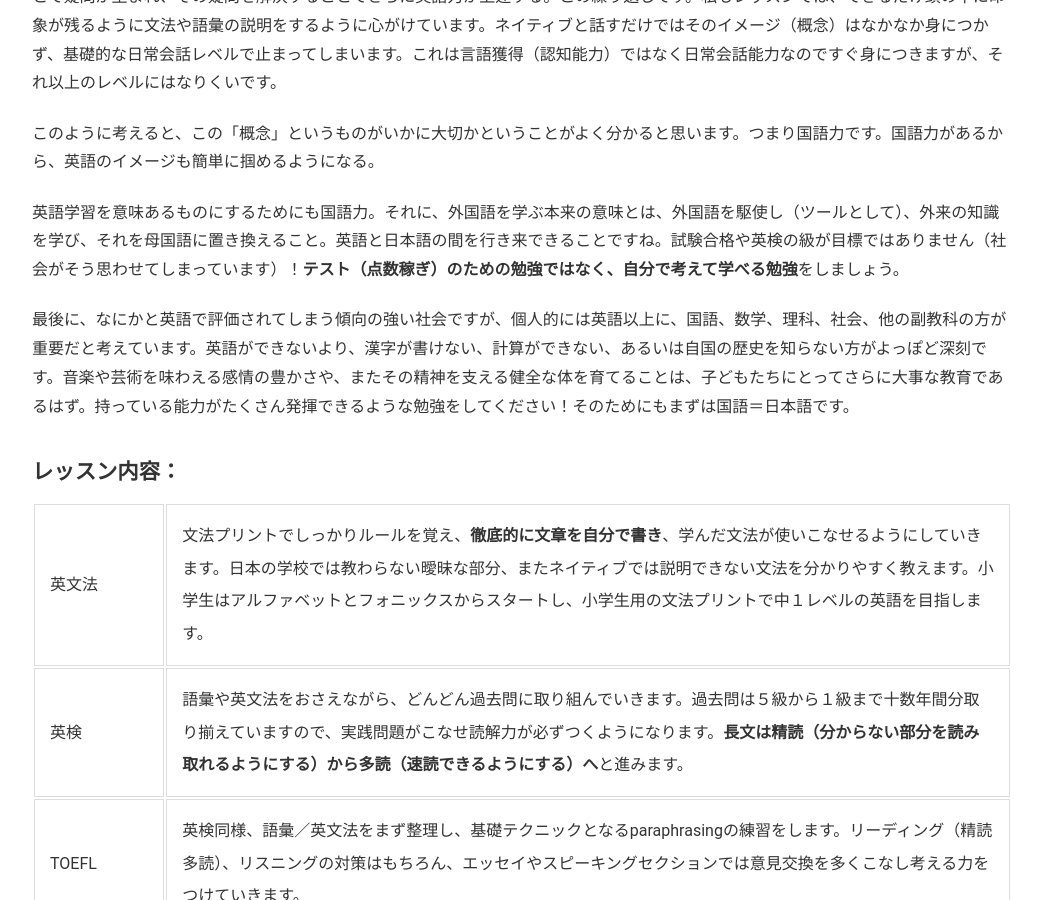
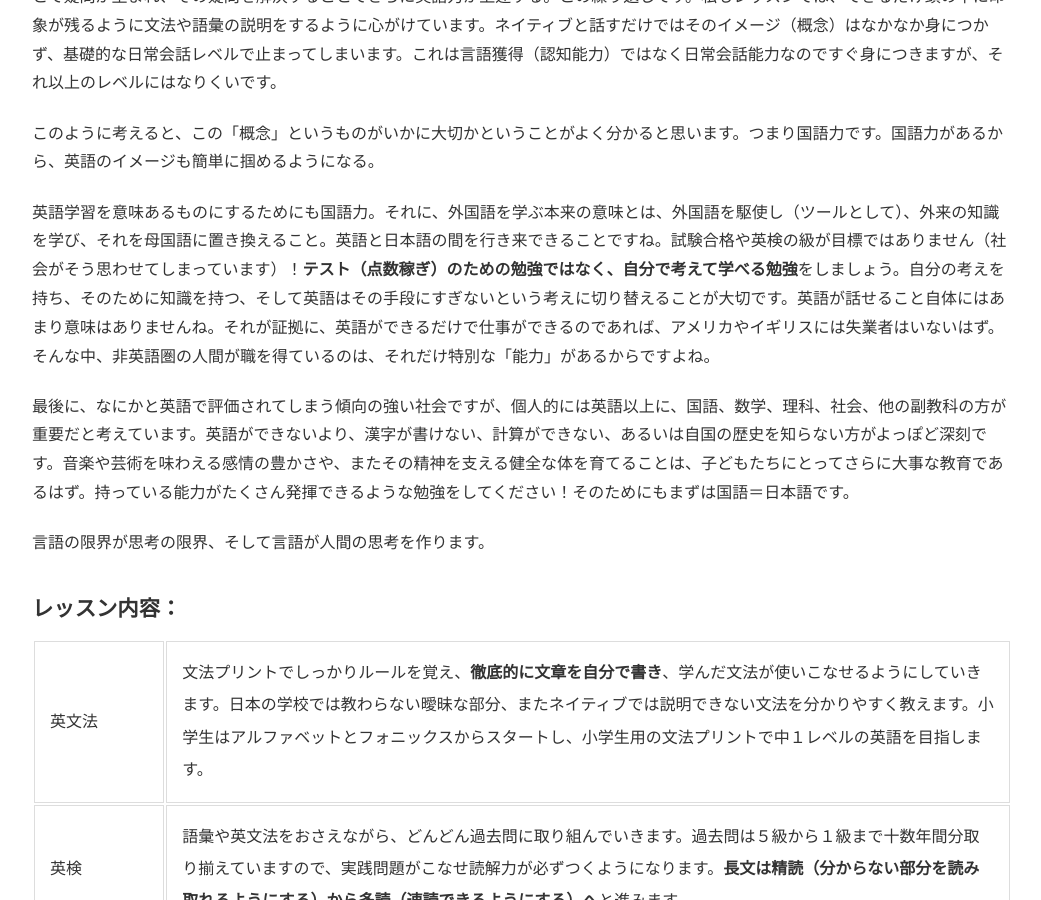
Before and after one commit to phocean/akispace, a Jekyll site: the page built from lessons.md, in a window 1280 px wide and 900 px high, scrolled down 2972 px. Shown: the whole window, without its empty margins (118-1159 px from the left). Built offline with Jekyll 4.4.1, drawn with Linux system fonts in a browser that asks for light colours.

Commit message:
Update lessons.md

```diff
--- a/lessons.md
+++ b/lessons.md
@@ -56,9 +56,11 @@ description: オンライン英語家庭教師　小学生から大学生まで
 
 このように考えると、この「概念」というものがいかに大切かということがよく分かると思います。つまり国語力です。国語力があるから、英語のイメージも簡単に掴めるようになる。
 
-英語学習を意味あるものにするためにも国語力。それに、外国語を学ぶ本来の意味とは、外国語を駆使し（ツールとして）、外来の知識を学び、それを母国語に置き換えること。英語と日本語の間を行き来できることですね。試験合格や英検の級が目標ではありません（社会がそう思わせてしまっています）！**テスト（点数稼ぎ）のための勉強ではなく、自分で考えて学べる勉強**をしましょう。
+英語学習を意味あるものにするためにも国語力。それに、外国語を学ぶ本来の意味とは、外国語を駆使し（ツールとして）、外来の知識を学び、それを母国語に置き換えること。英語と日本語の間を行き来できることですね。試験合格や英検の級が目標ではありません（社会がそう思わせてしまっています）！**テスト（点数稼ぎ）のための勉強ではなく、自分で考えて学べる勉強**をしましょう。自分の考えを持ち、そのために知識を持つ、そして英語はその手段にすぎないという考えに切り替えることが大切です。英語が話せること自体にはあまり意味はありませんね。それが証拠に、英語ができるだけで仕事ができるのであれば、アメリカやイギリスには失業者はいないはず。そんな中、非英語圏の人間が職を得ているのは、それだけ特別な「能力」があるからですよね。
 
 最後に、なにかと英語で評価されてしまう傾向の強い社会ですが、個人的には英語以上に、国語、数学、理科、社会、他の副教科の方が重要だと考えています。英語ができないより、漢字が書けない、計算ができない、あるいは自国の歴史を知らない方がよっぽど深刻です。音楽や芸術を味わえる感情の豊かさや、またその精神を支える健全な体を育てることは、子どもたちにとってさらに大事な教育であるはず。持っている能力がたくさん発揮できるような勉強をしてください！そのためにもまずは国語＝日本語です。
+
+言語の限界が思考の限界、そして言語が人間の思考を作ります。
 
 <h4>レッスン内容：</h4>
 
```
